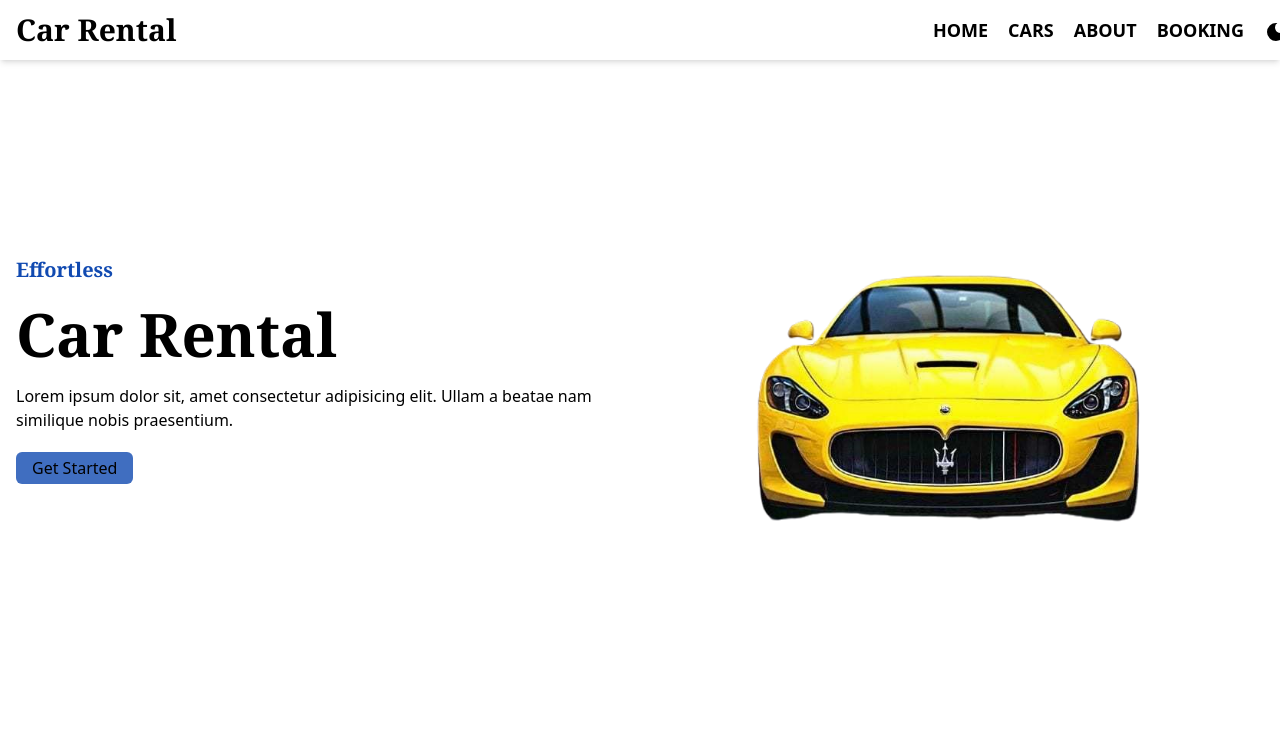
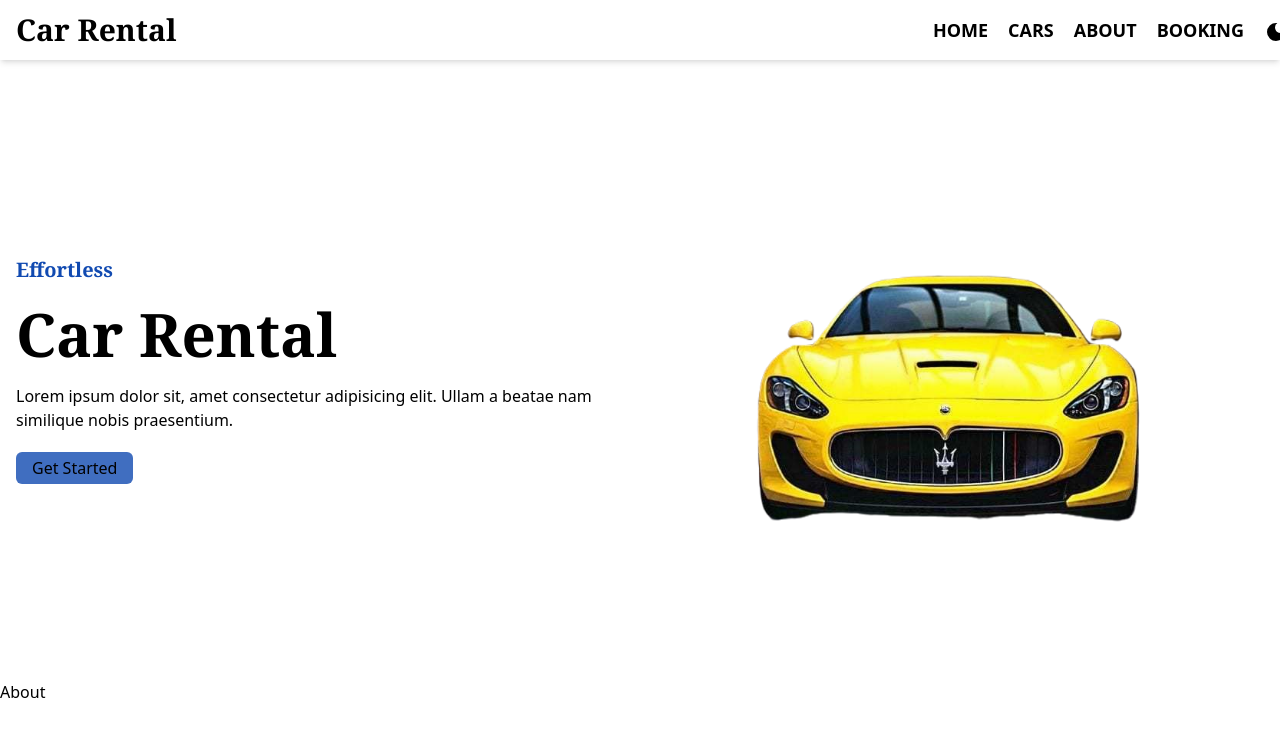
Before and after one commit to jainoos007/Car-Rental, a React (Vite) app: page / in a window 1280 px wide. Shown: the top 736 px of the page. Built offline with nearby package versions, Linux system fonts and the light colour scheme.

Commit message:
create about com

```diff
--- a/src/App.jsx
+++ b/src/App.jsx
@@ -1,6 +1,7 @@
 import { useEffect, useState } from "react";
 import Hero from "./Components/Hero/Hero";
 import NavBar from "./Components/NavBar/NavBar";
+import About from "./Components/About/About";
 
 function App() {
   const [theme, setTheme] = useState(
@@ -22,6 +23,7 @@
     <div>
       <NavBar theme={theme} setTheme={setTheme} />
       <Hero theme={theme} />
+      <About />
     </div>
   );
 }
--- /dev/null
+++ b/src/Components/About/About.jsx
@@ -0,0 +1,7 @@
+import React from "react";
+
+const About = () => {
+  return <div>About</div>;
+};
+
+export default About;
```
